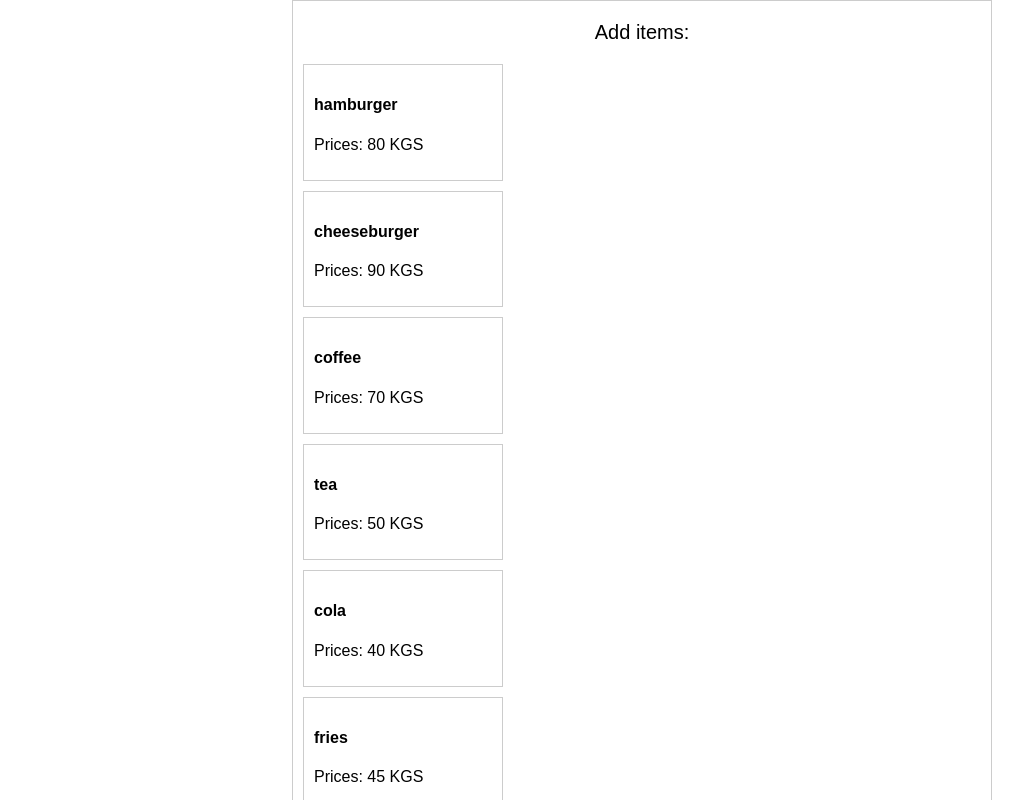
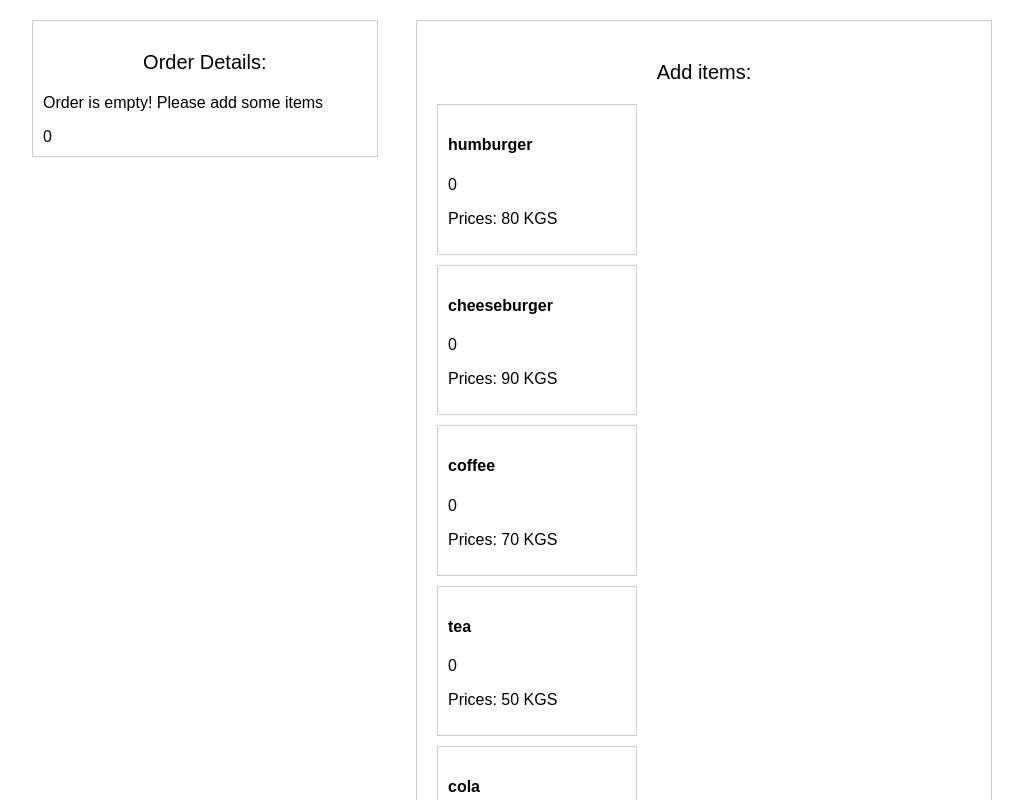
Before and after one commit to gudovaolya/cw-7, a React (Create React App) app: page / in a window 1280 px wide. Shown: the top 800 px of the page, without its empty margins (128-1151 px from the left). Built offline with nearby package versions, Linux system fonts and the light colour scheme.

Commit message:
добавлен вывод элементов заказа

```diff
--- a/src/App.js
+++ b/src/App.js
@@ -6,7 +6,7 @@ import FastFoodBuilder from "./containers/FastFoodBuilder";
 class App extends Component {
     render() {
         return (
-            <div className="App container">
+            <div className="App">
                 <FastFoodBuilder />
             </div>
         );
--- a/src/components/Assortment/Assortment.css
+++ b/src/components/Assortment/Assortment.css
@@ -1,7 +1,8 @@
 .assortment-block{
-    width: 700px;
+    width: 60%;
     float: right;
     border: 1px solid #ccc;
+    padding: 20px;
 }
 .assortment-title {
     font-size: 20px;
@@ -12,6 +13,6 @@
     width: 200px;
     padding: 10px;
     border: 1px solid #ccc;
-    margin: 10px;
+    margin: 10px 0;
     cursor: pointer;
 }
--- a/src/components/Assortment/Assortment.js
+++ b/src/components/Assortment/Assortment.js
@@ -4,18 +4,19 @@ import './Assortment.css';
 const Assortment = (props) => {
 
     let assortment = props.assortment;
-    let prices = props.prices;
 
     const showAssortment = () => {
-        let assortmentItems = Object.keys(assortment);
 
         const assortmentComponents = [];
 
-        assortmentItems.forEach((item) => {
+        assortment.forEach((item) => {
            let itemComponent = (
-               <div className="assortment-item" key={item}>
-                   <h4>{item}</h4>
-                   <p>Prices: {prices[item]} KGS</p>
+               <div className="assortment-item"
+                    key={item.id}
+                    onClick={() => props.click(item.id)}>
+                   <h4>{item.title}</h4>
+                   <span>{item.amount}</span>
+                   <p>Prices: {item.price} KGS</p>
                </div>
            );
             assortmentComponents.push(itemComponent);
@@ -32,10 +33,6 @@ const Assortment = (props) => {
             <h3 className="assortment-title">Add items: </h3>
             <div className="assortment">
                 {assortmentComponents}
-                <div className="assortment-item">
-                    <h4>Hamburger</h4>
-                    <p>Price: 80 KGS</p>
-                </div>
             </div>
         </div>
     )
--- a/src/components/Order/Order.css
+++ b/src/components/Order/Order.css
@@ -0,0 +1,11 @@
+.order-block{
+    width: 36%;
+    float: left;
+    border: 1px solid #ccc;
+    padding: 10px;
+}
+.order-title{
+    font-size: 20px;
+    font-weight: normal;
+    text-align: center;
+}
--- a/src/components/Order/Order.js
+++ b/src/components/Order/Order.js
@@ -0,0 +1,45 @@
+import React from 'react';
+import './Order.css';
+
+const Order = (props) => {
+
+    let assortment =  props.assortment;
+    let orders = [];
+    let orderComponent = [];
+    let orderPrice = 0;
+
+    if (!props.isOrder) {
+       orderComponent.push(
+           <p key='o-empty'>Order is empty! Please add some items</p>
+       );
+    } else {
+        assortment.forEach(item => {
+            if(item.amount !== 0){
+                orders.push(item);
+            }
+        });
+    }
+
+    orders.forEach(item => {
+        orderPrice += item.amount*item.price;
+        let orderItem = (
+            <div className="order-item" key={item.id}>
+                {item.title} x {item.amount}, unit price: {item.price} KGS
+            </div>
+        );
+        orderComponent.push(orderItem);
+    });
+
+
+    return (
+       <div className="order-block">
+           <h3 className="order-title">Order Details:</h3>
+           <div className="order-info">
+               {orderComponent}
+               {orderPrice}
+           </div>
+       </div>
+    )
+};
+
+export default Order;
--- a/src/containers/FastFoodBuilder.js
+++ b/src/containers/FastFoodBuilder.js
@@ -1,35 +1,48 @@
 import React, { Component } from 'react';
 import Assortment from "../components/Assortment/Assortment";
+import Order from "../components/Order/Order";
 
 class FastFoodBuilder extends Component {
     state = {
-        assortment: {
-            hamburger: 2,
-            cheeseburger: 1,
-            coffee: 1,
-            tea: 1,
-            cola: 1,
-            fries: 1
-        }
+        assortment: [
+            {title: 'humburger', price: 80, amount: 0, id: 'assortment1'},
+            {title: 'cheeseburger', price: 90, amount: 0, id: 'assortment2'},
+            {title: 'coffee', price: 70, amount: 0, id: 'assortment3'},
+            {title: 'tea', price: 50, amount: 0, id: 'assortment4'},
+            {title: 'cola', price: 40, amount: 0, id: 'assortment5'},
+            {title: 'fries', price: 45, amount: 0, id: 'assortment6'}
+        ],
+        isOrder: false
     };
 
-    prices = {
-        hamburger: 80,
-        cheeseburger: 90,
-        coffee: 70,
-        tea: 50,
-        cola: 40,
-        fries: 45
+    addItemInOrder = (id) => {
+        const index = this.state.assortment.findIndex(item => item.id === id);
+        const itemAssortment = {...this.state.assortment[index]};
+        const assortment = [...this.state.assortment];
+        let isOrder = this.state.isOrder;
+        if (!isOrder) {
+           isOrder = true;
+           this.setState({isOrder});
+        }
+        itemAssortment.amount++;
+        assortment[index] = itemAssortment;
+        this.setState({assortment});
     };
-
 
 
     render () {
         return (
-          <Assortment
-            assortment = {this.state.assortment}
-            prices = {this.prices}
-          />
+            <div className="container">
+                <Assortment
+                    assortment = {this.state.assortment}
+                    click={this.addItemInOrder}
+                />
+                <Order
+                    isOrder={this.state.isOrder}
+                    assortment = {this.state.assortment}
+                />
+            </div>
+
         );
     }
 }
```
